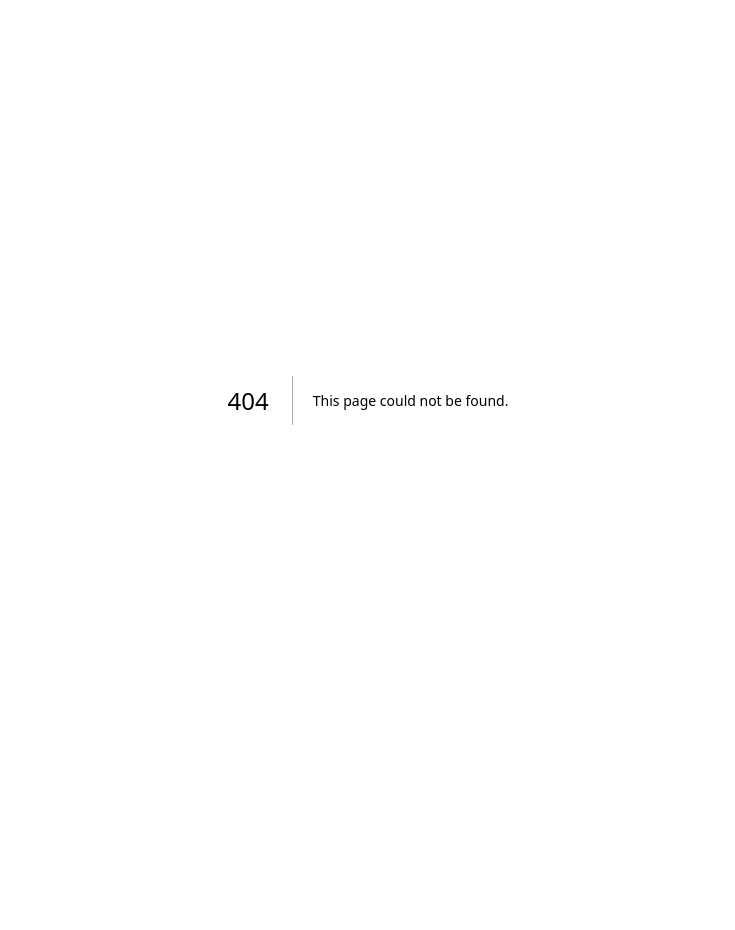
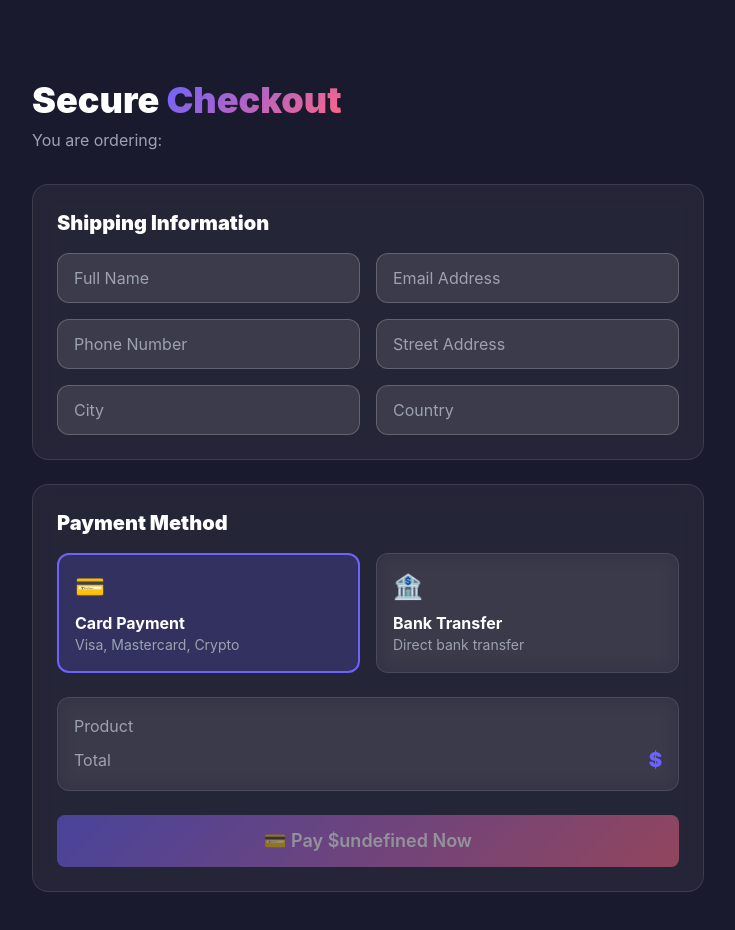
Before and after one commit to tawaridivine-droid/Lumivex-Store, a Next.js app: page /checkout in a window 1280 px wide. Before the commit this address had no page. Shown: the top 930 px of the page, without its empty margins (272-1007 px from the left). Before the commit the page ends 800 px from the top, so only its background shows below. Built offline with nearby package versions, Linux system fonts and the light colour scheme.

Commit message:
Create checkout.js

```diff
--- /dev/null
+++ b/pages/checkout.js
@@ -0,0 +1,198 @@
+import { useState } from 'react'
+import Head from 'next/head'
+import { useRouter } from 'next/router'
+
+export default function Checkout() {
+  const router = useRouter()
+  const { productId, productName, price } = router.query
+  const [form, setForm] = useState({
+    name: '',
+    email: '',
+    phone: '',
+    address: '',
+    city: '',
+    country: '',
+  })
+  const [paymentMethod, setPaymentMethod] = useState('card')
+  const [loading, setLoading] = useState(false)
+  const [success, setSuccess] = useState(false)
+
+  const handleChange = (e) => {
+    setForm({ ...form, [e.target.name]: e.target.value })
+  }
+
+  const handleFlutterwave = async () => {
+    setLoading(true)
+    const FlutterwaveCheckout = (await import('flutterwave-react-v3')).useFlutterwave
+    window.FlutterwaveCheckout({
+      public_key: process.env.NEXT_PUBLIC_FLUTTERWAVE_KEY,
+      tx_ref: `lumivex-${Date.now()}`,
+      amount: price,
+      currency: 'USD',
+      payment_options: 'card,banktransfer,ussd',
+      customer: {
+        email: form.email,
+        phone_number: form.phone,
+        name: form.name,
+      },
+      customizations: {
+        title: 'Lumivex Store',
+        description: `Payment for ${productName}`,
+        logo: 'https://lumivex-store.vercel.app/favicon.ico',
+      },
+      callback: async (response) => {
+        if (response.status === 'successful') {
+          await saveOrder('flutterwave', response.transaction_id)
+          setSuccess(true)
+        }
+        setLoading(false)
+      },
+      onclose: () => setLoading(false),
+    })
+  }
+
+  const handleBankTransfer = async () => {
+    setLoading(true)
+    await saveOrder('bank_transfer', 'pending')
+    setSuccess(true)
+    setLoading(false)
+  }
+
+  const saveOrder = async (method, transactionId) => {
+    await fetch('/api/orders', {
+      method: 'POST',
+      headers: { 'Content-Type': 'application/json' },
+      body: JSON.stringify({
+        product_id: productId,
+        customer_name: form.name,
+        customer_email: form.email,
+        customer_phone: form.phone,
+        customer_address: `${form.address}, ${form.city}, ${form.country}`,
+        total_price: parseFloat(price),
+        profit: parseFloat(price) * 0.4,
+        status: 'pending',
+        payment_method: method,
+        transaction_id: transactionId,
+      }),
+    })
+  }
+
+  if (success) {
+    return (
+      <div className="min-h-screen flex items-center justify-center px-6">
+        <div className="glass rounded-3xl p-8 text-center max-w-md w-full animate-fadeIn">
+          <div className="text-6xl mb-4">🎉</div>
+          <h1 className="text-3xl font-black gradient-text mb-4">Order Placed!</h1>
+          <p className="text-gray-400 mb-2">Thank you {form.name}!</p>
+          <p className="text-gray-400 mb-6">Your order is being processed. You will receive updates via email.</p>
+          {paymentMethod === 'bank_transfer' && (
+            <div className="glass rounded-xl p-4 mb-6 text-left">
+              <h3 className="font-bold mb-3 text-primary">Bank Transfer Details:</h3>
+              <p className="text-sm text-gray-300">Bank: <span className="text-white font-bold">Your Bank Name</span></p>
+              <p className="text-sm text-gray-300">Account Number: <span className="text-white font-bold">Your Account Number</span></p>
+              <p className="text-sm text-gray-300">Account Name: <span className="text-white font-bold">Your Name</span></p>
+              <p className="text-sm text-gray-300">Amount: <span className="text-primary font-black">${price}</span></p>
+              <p className="text-sm text-yellow-400 mt-2">Please use your order ID as reference when transferring.</p>
+            </div>
+          )}
+          <button
+            onClick={() => router.push('/')}
+            className="btn-primary w-full py-3 rounded-xl font-bold"
+          >
+            Continue Shopping
+          </button>
+        </div>
+      </div>
+    )
+  }
+
+  return (
+    <>
+      <Head>
+        <title>Checkout — Lumivex Store</title>
+      </Head>
+
+      <div className="min-h-screen py-20 px-6">
+        <div className="max-w-2xl mx-auto">
+          <h1 className="text-4xl font-black mb-2">
+            Secure <span className="gradient-text">Checkout</span>
+          </h1>
+          <p className="text-gray-400 mb-8">You are ordering: <span className="text-white font-bold">{productName}</span></p>
+
+          <div className="glass rounded-2xl p-6 mb-6">
+            <h2 className="text-xl font-black mb-4">Shipping Information</h2>
+            <div className="grid grid-cols-1 md:grid-cols-2 gap-4">
+              {[
+                { name: 'name', placeholder: 'Full Name' },
+                { name: 'email', placeholder: 'Email Address' },
+                { name: 'phone', placeholder: 'Phone Number' },
+                { name: 'address', placeholder: 'Street Address' },
+                { name: 'city', placeholder: 'City' },
+                { name: 'country', placeholder: 'Country' },
+              ].map((field) => (
+                <input
+                  key={field.name}
+                  type="text"
+                  name={field.name}
+                  placeholder={field.placeholder}
+                  value={form[field.name]}
+                  onChange={handleChange}
+                  className="bg-white/10 border border-white/20 rounded-xl px-4 py-3 text-white placeholder-gray-400 focus:outline-none focus:border-primary"
+                />
+              ))}
+            </div>
+          </div>
+
+          <div className="glass rounded-2xl p-6 mb-6">
+            <h2 className="text-xl font-black mb-4">Payment Method</h2>
+            <div className="grid grid-cols-1 md:grid-cols-2 gap-4 mb-6">
+              <button
+                onClick={() => setPaymentMethod('card')}
+                className={`p-4 rounded-xl border-2 transition text-left ${
+                  paymentMethod === 'card'
+                    ? 'border-primary bg-primary/20'
+                    : 'border-white/20 glass'
+                }`}
+              >
+                <div className="text-2xl mb-2">💳</div>
+                <div className="font-bold">Card Payment</div>
+                <div className="text-gray-400 text-sm">Visa, Mastercard, Crypto</div>
+              </button>
+              <button
+                onClick={() => setPaymentMethod('bank_transfer')}
+                className={`p-4 rounded-xl border-2 transition text-left ${
+                  paymentMethod === 'bank_transfer'
+                    ? 'border-primary bg-primary/20'
+                    : 'border-white/20 glass'
+                }`}
+              >
+                <div className="text-2xl mb-2">🏦</div>
+                <div className="font-bold">Bank Transfer</div>
+                <div className="text-gray-400 text-sm">Direct bank transfer</div>
+              </button>
+            </div>
+
+            <div className="glass rounded-xl p-4 mb-6">
+              <div className="flex justify-between items-center">
+                <span className="text-gray-400">Product</span>
+                <span className="font-bold">{productName}</span>
+              </div>
+              <div className="flex justify-between items-center mt-2">
+                <span className="text-gray-400">Total</span>
+                <span className="text-primary font-black text-xl">${price}</span>
+              </div>
+            </div>
+
+            <button
+              onClick={paymentMethod === 'card' ? handleFlutterwave : handleBankTransfer}
+              disabled={loading || !form.name || !form.email || !form.address}
+              className="btn-primary w-full py-4 rounded-xl font-black text-lg disabled:opacity-50"
+            >
+              {loading ? '⏳ Processing...' : paymentMethod === 'card' ? `💳 Pay $${price} Now` : `🏦 Place Order — Pay via Bank Transfer`}
+            </button>
+          </div>
+        </div>
+      </div>
+    </>
+  )
+}
```
